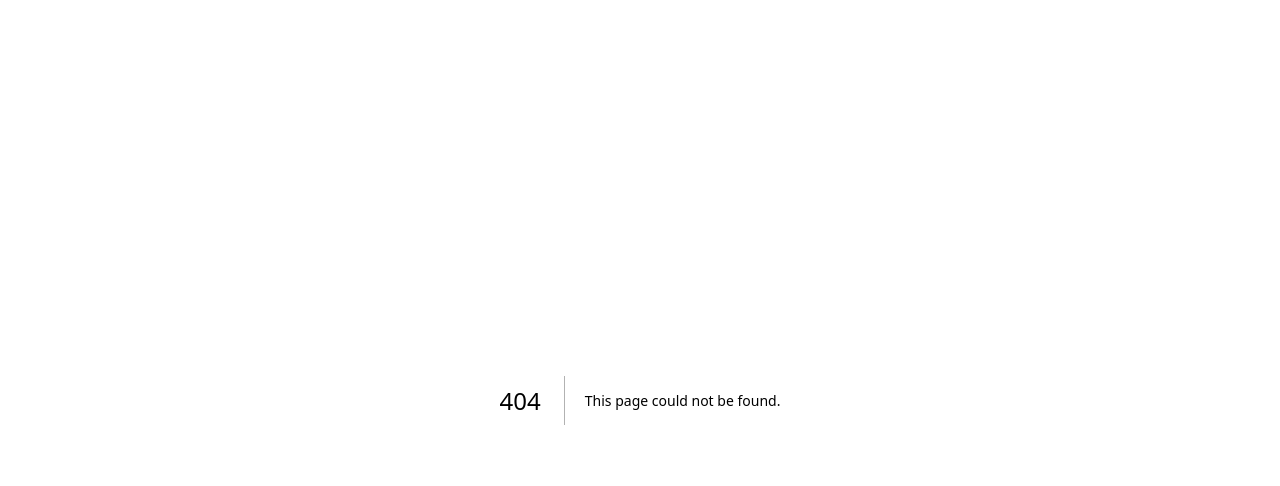
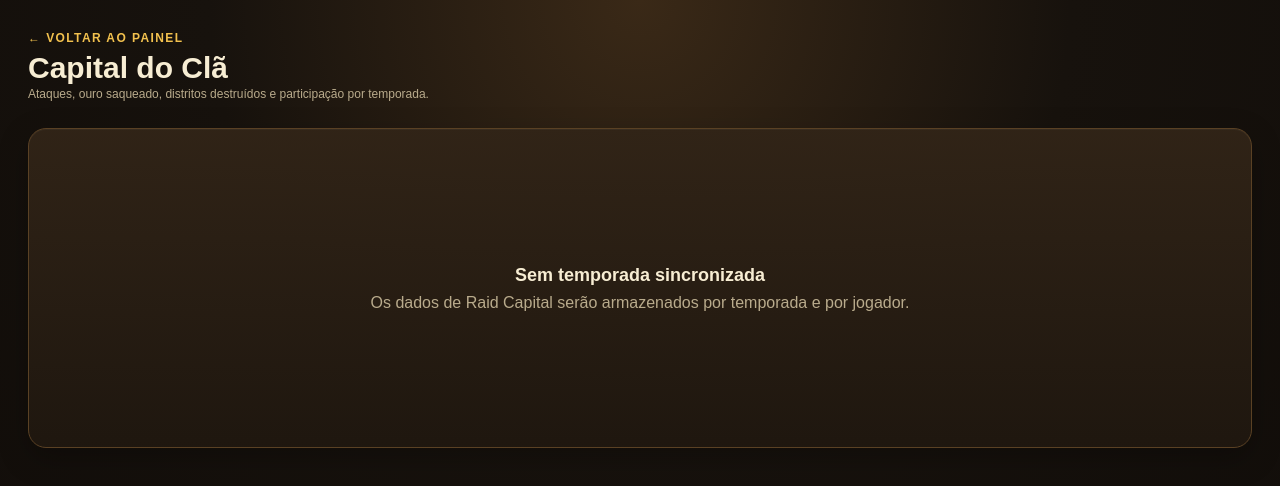
Before and after one commit to Naian1/clan-manager, a Next.js app: page /capital in a window 1280 px wide. Before the commit this address had no page. Shown: the top 486 px of the page. Built offline with nearby package versions, Linux system fonts and the light colour scheme.

Commit message:
feat: add Capital page

```diff
--- /dev/null
+++ b/app/capital/page.tsx
@@ -0,0 +1,5 @@
+import Link from 'next/link';
+
+export default function CapitalPage() {
+  return <main className="main"><Link href="/" className="eyebrow">← Voltar ao painel</Link><div className="topbar"><div><h1 className="title">Capital do Clã</h1><div className="small">Ataques, ouro saqueado, distritos destruídos e participação por temporada.</div></div></div><section className="card empty"><div><strong>Sem temporada sincronizada</strong>Os dados de Raid Capital serão armazenados por temporada e por jogador.</div></section></main>;
+}
```
